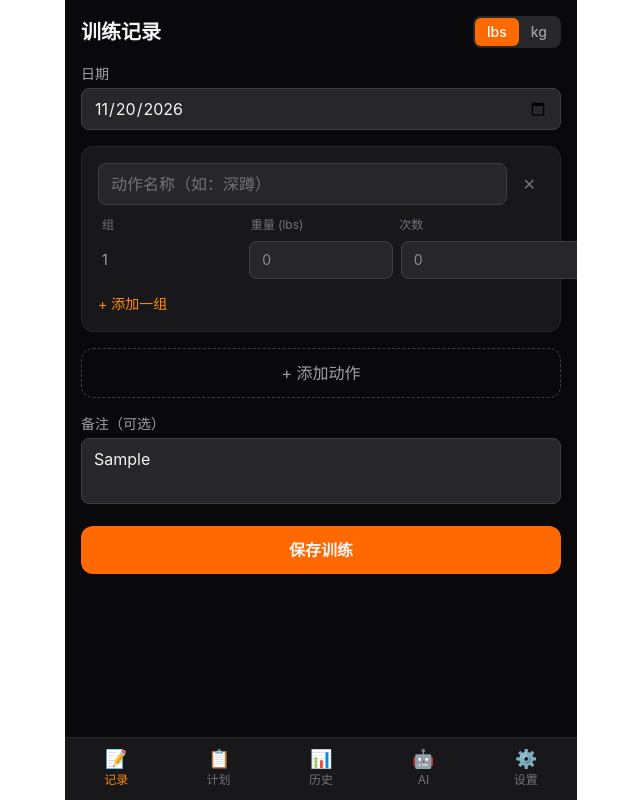
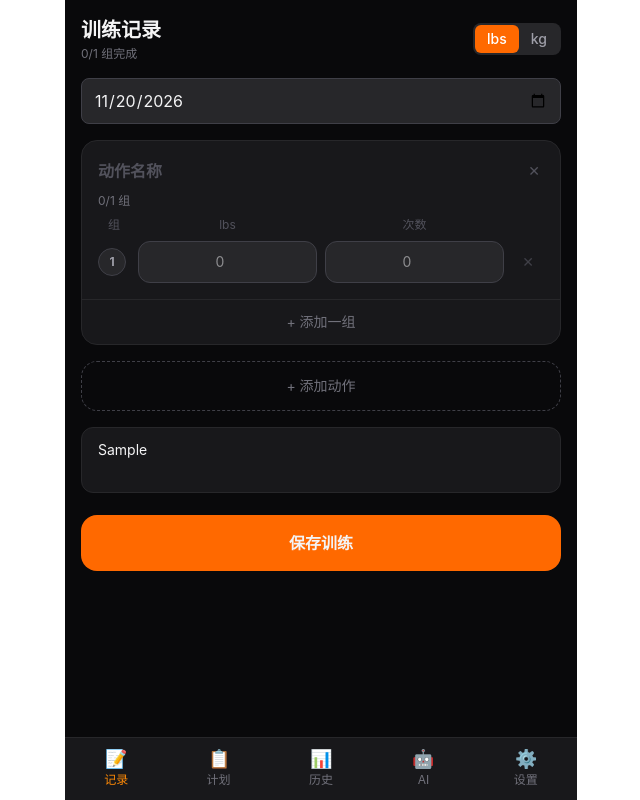
Before and after one commit to kjkjdhy/Gym-tracking-app, a React (Vite) app: page / in a window 1280 px wide. Both pictures are taken after typing "Sample" into the empty fields and a click on the button "+ 添加动作". Shown: the whole page, without its empty margins (319-959 px from the left). Built offline with nearby package versions, Linux system fonts and the light colour scheme.

Commit message:
Redesign LogPage: check-off sets, auto-copy, volume, cleaner UI

```diff
--- a/src/db.ts
+++ b/src/db.ts
@@ -15,8 +15,9 @@ export interface ExerciseSet {
 
 export interface SetRecord {
   reps: number
-  weight: number // kg
+  weight: number
   unit: 'kg' | 'lbs'
+  done?: boolean
 }
 
 export interface WorkoutPlan {
--- a/src/pages/LogPage.tsx
+++ b/src/pages/LogPage.tsx
@@ -1,6 +1,6 @@
 import { useState, useEffect } from 'react'
 import { db } from '../db'
-import type { ExerciseSet } from '../db'
+import type { ExerciseSet, SetRecord } from '../db'
 import { syncToGitHub } from '../lib/github-sync'
 
 function localToday() {
@@ -25,13 +25,16 @@ function loadDraft(): Draft | null {
   try {
     const raw = localStorage.getItem(DRAFT_KEY)
     return raw ? JSON.parse(raw) : null
-  } catch {
-    return null
-  }
+  } catch { return null }
 }
 
 function clearDraft() {
   localStorage.removeItem(DRAFT_KEY)
+}
+
+function calcVolume(sets: SetRecord[], unit: 'kg' | 'lbs') {
+  const total = sets.reduce((sum, s) => sum + s.weight * s.reps, 0)
+  return total > 0 ? `${total.toLocaleString()} ${unit}` : null
 }
 
 export default function LogPage() {
@@ -43,7 +46,6 @@ export default function LogPage() {
   const [saved, setSaved] = useState(false)
   const [loaded, setLoaded] = useState(false)
 
-  // 启动时：先恢复草稿，没草稿则加载当天已有记录
   useEffect(() => {
     async function init() {
       const draft = loadDraft()
@@ -55,34 +57,27 @@ export default function LogPage() {
         setLoaded(true)
         return
       }
-
-      // 加载当天已有记录
       const today = localToday()
       const existing = await db.workoutLogs.where('date').equals(today).first()
       if (existing) {
         setExercises(existing.exercises)
         setNote(existing.note ?? '')
-        // 检测现有记录的单位
         const firstUnit = existing.exercises[0]?.sets[0]?.unit
         if (firstUnit) setUnit(firstUnit)
+      } else {
+        const settings = await db.settings.orderBy('id').first()
+        if (settings?.weightUnit) setUnit(settings.weightUnit)
       }
-
-      // 读取设置里的默认单位
-      const settings = await db.settings.orderBy('id').first()
-      if (settings?.weightUnit && !existing) setUnit(settings.weightUnit)
-
       setLoaded(true)
     }
     init()
   }, [])
 
-  // 任何变化都自动保存草稿
   useEffect(() => {
     if (!loaded) return
     saveDraft({ date, exercises, note, unit })
   }, [date, exercises, note, unit, loaded])
 
-  // 切换日期时加载该日已有记录
   async function handleDateChange(newDate: string) {
     setDate(newDate)
     const existing = await db.workoutLogs.where('date').equals(newDate).first()
@@ -96,55 +91,71 @@ export default function LogPage() {
   }
 
   function addExercise() {
-    setExercises([...exercises, { exerciseName: '', sets: [{ reps: 0, weight: 0, unit }] }])
+    setExercises(prev => [...prev, { exerciseName: '', sets: [{ reps: 0, weight: 0, unit, done: false }] }])
   }
 
   function updateExerciseName(i: number, name: string) {
-    const updated = [...exercises]
-    updated[i] = { ...updated[i], exerciseName: name }
-    setExercises(updated)
+    setExercises(prev => prev.map((ex, idx) => idx === i ? { ...ex, exerciseName: name } : ex))
   }
 
   function addSet(ei: number) {
-    const updated = [...exercises]
-    updated[ei].sets.push({ reps: 0, weight: 0, unit })
-    setExercises([...updated])
+    setExercises(prev => {
+      const updated = [...prev]
+      const lastSet = updated[ei].sets[updated[ei].sets.length - 1]
+      updated[ei] = {
+        ...updated[ei],
+        sets: [...updated[ei].sets, {
+          reps: lastSet?.reps ?? 0,
+          weight: lastSet?.weight ?? 0,
+          unit,
+          done: false,
+        }],
+      }
+      return updated
+    })
   }
 
   function updateSet(ei: number, si: number, field: 'reps' | 'weight', value: string) {
-    const updated = [...exercises]
+    setExercises(prev => {
+      const updated = prev.map(ex => ({ ...ex, sets: [...ex.sets] }))
       updated[ei].sets[si] = { ...updated[ei].sets[si], [field]: Number(value) }
-    setExercises([...updated])
+      return updated
+    })
+  }
+
+  function toggleDone(ei: number, si: number) {
+    setExercises(prev => {
+      const updated = prev.map(ex => ({ ...ex, sets: [...ex.sets] }))
+      updated[ei].sets[si] = { ...updated[ei].sets[si], done: !updated[ei].sets[si].done }
+      return updated
+    })
   }
 
   function removeExercise(i: number) {
-    setExercises(exercises.filter((_, idx) => idx !== i))
+    setExercises(prev => prev.filter((_, idx) => idx !== i))
   }
 
   function removeSet(ei: number, si: number) {
-    const updated = [...exercises]
+    setExercises(prev => {
+      const updated = prev.map(ex => ({ ...ex, sets: [...ex.sets] }))
       updated[ei].sets = updated[ei].sets.filter((_, idx) => idx !== si)
-    setExercises([...updated])
+      return updated
+    })
   }
 
   async function handleSave() {
     if (exercises.length === 0) return
     setSaving(true)
-
-    // 同一天更新，不同天新建
     const existing = await db.workoutLogs.where('date').equals(date).first()
     if (existing) {
       await db.workoutLogs.update(existing.id!, { exercises, note })
     } else {
       await db.workoutLogs.add({ date, exercises, note, createdAt: Date.now() })
     }
-
     clearDraft()
     setSaving(false)
     setSaved(true)
     setTimeout(() => setSaved(false), 2000)
-
-    // 后台同步 GitHub
     db.settings.orderBy('id').first().then(s => {
       if (s?.githubToken) {
         syncToGitHub(s.githubToken)
@@ -154,113 +165,151 @@ export default function LogPage() {
     })
   }
 
-  const weightLabel = unit === 'kg' ? '重量 (kg)' : '重量 (lbs)'
+  const doneCount = exercises.flatMap(e => e.sets).filter(s => s.done).length
+  const totalSets = exercises.flatMap(e => e.sets).length
 
   return (
     <div className="p-4 space-y-4">
+      {/* 顶栏 */}
       <div className="flex items-center justify-between">
+        <div>
           <h1 className="text-xl font-bold text-zinc-100">训练记录</h1>
-        {/* 单位切换 */}
+          {totalSets > 0 && (
+            <p className="text-xs text-zinc-500 mt-0.5">{doneCount}/{totalSets} 组完成</p>
+          )}
+        </div>
         <div className="flex bg-zinc-800 rounded-lg p-0.5">
           {(['lbs', 'kg'] as const).map(u => (
-            <button
-              key={u}
-              onClick={() => setUnit(u)}
+            <button key={u} onClick={() => setUnit(u)}
               className={`px-3 py-1 rounded-md text-sm font-medium transition-colors ${
                 unit === u ? 'bg-orange-500 text-white' : 'text-zinc-400 hover:text-zinc-200'
-              }`}
-            >
+              }`}>
               {u}
             </button>
           ))}
         </div>
       </div>
 
-      <div>
-        <label className="text-sm text-zinc-400 mb-1 block">日期</label>
+      {/* 日期 */}
       <input
         type="date"
         value={date}
         onChange={(e) => handleDateChange(e.target.value)}
-          className="w-full bg-zinc-800 rounded-lg px-3 py-2 text-zinc-100 border border-zinc-700 focus:outline-none focus:border-orange-500"
+        className="w-full bg-zinc-800 rounded-lg px-3 py-2.5 text-zinc-100 border border-zinc-700 focus:outline-none focus:border-orange-500"
       />
+
+      {/* 动作列表 */}
+      {exercises.map((exercise, ei) => {
+        const volume = calcVolume(exercise.sets, unit)
+        const doneSets = exercise.sets.filter(s => s.done).length
+        return (
+          <div key={ei} className="bg-zinc-900 rounded-2xl border border-zinc-800 overflow-hidden">
+            {/* 动作标题 */}
+            <div className="flex items-center gap-2 px-4 pt-4 pb-2">
+              <input
+                type="text"
+                placeholder="动作名称"
+                value={exercise.exerciseName}
+                onChange={(e) => updateExerciseName(ei, e.target.value)}
+                className="flex-1 bg-transparent text-zinc-100 placeholder-zinc-600 font-semibold text-base focus:outline-none"
+              />
+              <button onClick={() => removeExercise(ei)} className="text-zinc-600 hover:text-red-400 text-sm p-1">✕</button>
             </div>
 
-      {exercises.map((exercise, ei) => (
-        <div key={ei} className="bg-zinc-900 rounded-xl p-4 space-y-3 border border-zinc-800">
-          <div className="flex items-center gap-2">
-            <input
-              type="text"
-              placeholder="动作名称（如：深蹲）"
-              value={exercise.exerciseName}
-              onChange={(e) => updateExerciseName(ei, e.target.value)}
-              className="flex-1 bg-zinc-800 rounded-lg px-3 py-2 text-zinc-100 placeholder-zinc-500 border border-zinc-700 focus:outline-none focus:border-orange-500"
-            />
-            <button onClick={() => removeExercise(ei)} className="text-zinc-500 hover:text-red-400 px-2 py-2">✕</button>
+            {/* 统计行 */}
+            <div className="flex items-center gap-3 px-4 pb-2">
+              <span className="text-xs text-zinc-500">{doneSets}/{exercise.sets.length} 组</span>
+              {volume && <span className="text-xs text-zinc-500">总量 {volume}</span>}
             </div>
 
-          <div className="space-y-2">
-            <div className="grid grid-cols-3 gap-2 text-xs text-zinc-500 px-1">
-              <span>组</span>
-              <span>{weightLabel}</span>
-              <span>次数</span>
+            {/* 组列表表头 */}
+            <div className="grid grid-cols-[2rem_1fr_1fr_2rem] gap-2 px-4 pb-1">
+              <span className="text-xs text-zinc-600 text-center">组</span>
+              <span className="text-xs text-zinc-600 text-center">{unit}</span>
+              <span className="text-xs text-zinc-600 text-center">次数</span>
+              <span />
             </div>
+
+            {/* 组列表 */}
+            <div className="px-4 space-y-2 pb-3">
               {exercise.sets.map((set, si) => (
-              <div key={si} className="grid grid-cols-3 gap-2 items-center">
-                <span className="text-sm text-zinc-400 pl-1">{si + 1}</span>
+                <div key={si} className={`grid grid-cols-[2rem_1fr_1fr_2rem] gap-2 items-center rounded-xl px-0 py-1 transition-colors ${set.done ? 'opacity-60' : ''}`}>
+                  {/* 组号 / 打勾 */}
+                  <button
+                    onClick={() => toggleDone(ei, si)}
+                    className={`w-7 h-7 rounded-full flex items-center justify-center text-xs font-bold transition-colors ${
+                      set.done
+                        ? 'bg-orange-500 text-white'
+                        : 'bg-zinc-800 text-zinc-400 border border-zinc-700'
+                    }`}
+                  >
+                    {set.done ? '✓' : si + 1}
+                  </button>
+
+                  {/* 重量 */}
                   <input
                     type="number"
                     inputMode="decimal"
                     value={set.weight || ''}
                     onChange={(e) => updateSet(ei, si, 'weight', e.target.value)}
                     placeholder="0"
-                  className="bg-zinc-800 rounded-lg px-3 py-2 text-zinc-100 border border-zinc-700 focus:outline-none focus:border-orange-500 text-sm"
+                    className="bg-zinc-800 rounded-xl px-3 py-2.5 text-zinc-100 text-center text-sm border border-zinc-700 focus:outline-none focus:border-orange-500 w-full"
                   />
-                <div className="flex items-center gap-1">
+
+                  {/* 次数 */}
                   <input
                     type="number"
                     inputMode="numeric"
                     value={set.reps || ''}
                     onChange={(e) => updateSet(ei, si, 'reps', e.target.value)}
                     placeholder="0"
-                    className="flex-1 bg-zinc-800 rounded-lg px-3 py-2 text-zinc-100 border border-zinc-700 focus:outline-none focus:border-orange-500 text-sm"
+                    className="bg-zinc-800 rounded-xl px-3 py-2.5 text-zinc-100 text-center text-sm border border-zinc-700 focus:outline-none focus:border-orange-500 w-full"
                   />
-                  {exercise.sets.length > 1 && (
-                    <button onClick={() => removeSet(ei, si)} className="text-zinc-600 hover:text-red-400 text-xs px-1">✕</button>
-                  )}
-                </div>
+
+                  {/* 删除 */}
+                  <button
+                    onClick={() => removeSet(ei, si)}
+                    className="text-zinc-700 hover:text-red-400 text-sm flex items-center justify-center h-7"
+                  >
+                    ✕
+                  </button>
                 </div>
               ))}
             </div>
 
-          <button onClick={() => addSet(ei)} className="text-sm text-orange-400 hover:text-orange-300">
+            {/* 添加一组 */}
+            <button
+              onClick={() => addSet(ei)}
+              className="w-full py-3 text-sm text-zinc-500 hover:text-orange-400 border-t border-zinc-800 transition-colors"
+            >
               + 添加一组
             </button>
           </div>
-      ))}
+        )
+      })}
 
+      {/* 添加动作 */}
       <button
         onClick={addExercise}
-        className="w-full py-3 border border-dashed border-zinc-700 rounded-xl text-zinc-400 hover:text-zinc-200 hover:border-zinc-500 transition-colors"
+        className="w-full py-3.5 border border-dashed border-zinc-700 rounded-2xl text-zinc-500 hover:text-zinc-200 hover:border-zinc-500 transition-colors text-sm"
       >
         + 添加动作
       </button>
 
-      <div>
-        <label className="text-sm text-zinc-400 mb-1 block">备注（可选）</label>
+      {/* 备注 */}
       <textarea
         value={note}
         onChange={(e) => setNote(e.target.value)}
-          placeholder="今天感觉怎么样？"
+        placeholder="备注"
         rows={2}
-          className="w-full bg-zinc-800 rounded-lg px-3 py-2 text-zinc-100 placeholder-zinc-500 border border-zinc-700 focus:outline-none focus:border-orange-500 resize-none"
+        className="w-full bg-zinc-900 rounded-xl px-4 py-3 text-zinc-100 placeholder-zinc-600 border border-zinc-800 focus:outline-none focus:border-orange-500 resize-none text-sm"
       />
-      </div>
 
+      {/* 保存 */}
       <button
         onClick={handleSave}
         disabled={saving || exercises.length === 0}
-        className="w-full py-3 bg-orange-500 hover:bg-orange-400 disabled:bg-zinc-700 disabled:text-zinc-500 rounded-xl font-semibold transition-colors"
+        className="w-full py-4 bg-orange-500 hover:bg-orange-400 disabled:bg-zinc-800 disabled:text-zinc-600 rounded-2xl font-semibold text-base transition-colors"
       >
         {saving ? '保存中...' : saved ? '已保存!' : '保存训练'}
       </button>
```
Lines whose indentation alone changed are shown as unchanged.
